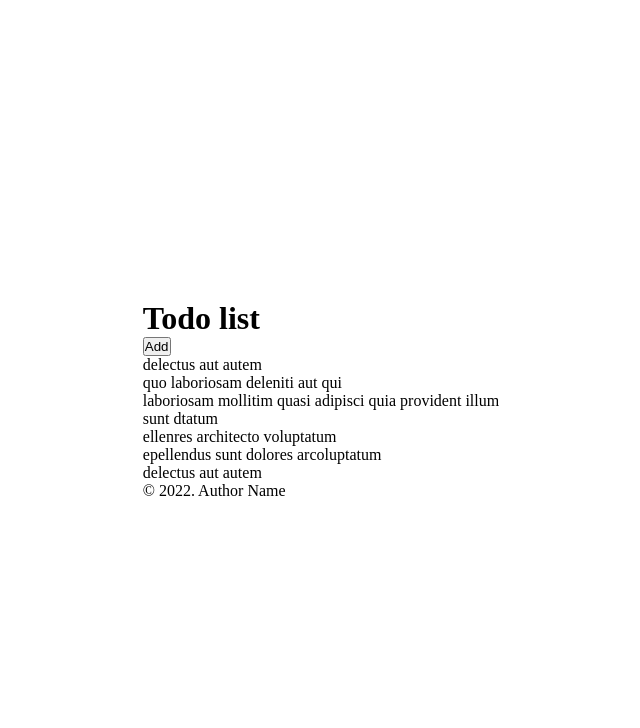
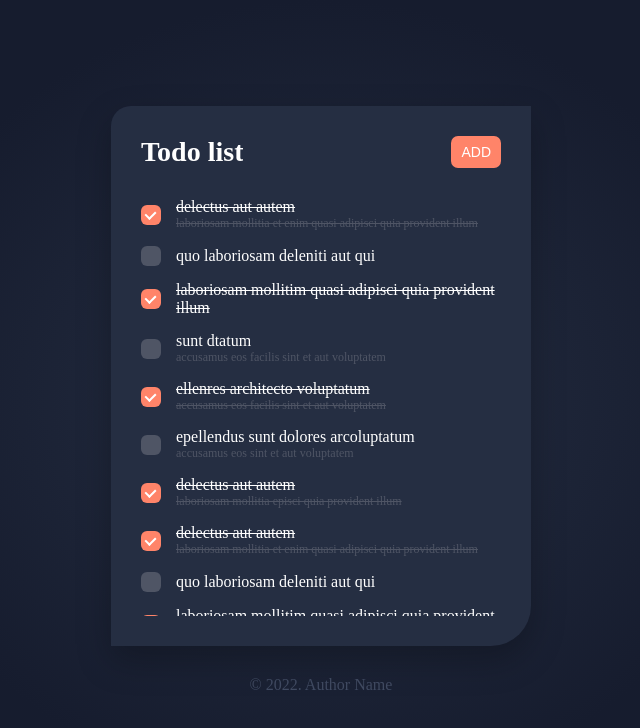
Before and after one commit to nikita-developer/profitsize, a Vue app: page / in a window 1280 px wide. Shown: the top 728 px of the page, without its empty margins (319-959 px from the left). Built offline with nearby package versions, Linux system fonts and the light colour scheme.

Commit message:
добавил логику чекбоксов и стили

```diff
--- a/src/App.vue
+++ b/src/App.vue
@@ -14,17 +14,25 @@
 </script>
 
 <style lang="scss">
-	* {
+* {
 		margin: 0;
 		padding: 0;
 		box-sizing: border-box;
 		list-style-type: none;
 	}
 
+	body {
+		font-family: 'Montserrat';
+		font-weight: 400;
+		font-size: 16px;
+		color: #000;
+	}
+
 	.page {
 		min-height: 100vh;
 		min-width: 100vw;
 		display: flex;
+		background: radial-gradient(35.13% 50% at 50% 50%, #252E42 0%, #161C2E 100%);
 
 		&__todo {
 			margin: auto;
--- a/src/components/Todo/Todo.vue
+++ b/src/components/Todo/Todo.vue
@@ -1,15 +1,21 @@
 <template>
     <div class="todo">
+        <div class="todo__wrap">
             <div class="todo__head">
                 <h1 class="todo__title">{{ name }}</h1>
                 <button class="todo__add">Add</button>
             </div>
             <div class="todo__body">
-            <TodoList
+                <ul class="todo-list">
+                    <TodoItem
                         v-for="item in list"
                         :key="item.id"
                         :item="item"
-            ></TodoList>
+                        @is_check="is_check"
+                        class="todo-list__item"
+                    ></TodoItem>
+                </ul>
+            </div>
         </div>
         <div class="todo__footer">
             <p class="todo__copy">© 2022. Author Name</p>
@@ -18,7 +24,7 @@
 </template>
 
 <script>
-import TodoList from "./TodoList.vue";
+    import TodoItem from "./TodoItem.vue";
     export default {
         data() {
             return {
@@ -26,46 +32,154 @@ import TodoList from "./TodoList.vue";
                 list: [
                     {
                         id: 1,
+                        isCheck: true,
                         title: "delectus aut autem",
                         description: "laboriosam mollitia et enim quasi adipisci quia provident illum",
                     },
                     {
                         id: 2,
+                        isCheck: false,
                         title: "quo laboriosam deleniti aut qui",
                         description: "",
                     },
                     {
                         id: 3,
+                        isCheck: true,
                         title: "laboriosam mollitim quasi adipisci quia provident illum",
                         description: "",
                     },
                     {
                         id: 4,
+                        isCheck: false,
                         title: " sunt dtatum",
                         description: "accusamus eos facilis sint et aut voluptatem",
                     },
                     {
                         id: 5,
+                        isCheck: true,
                         title: "ellenres architecto voluptatum",
                         description: "accusamus eos facilis sint et aut voluptatem",
                     },
                     {
                         id: 6,
+                        isCheck: false,
                         title: "epellendus sunt dolores arcoluptatum",
                         description: "accusamus eos sint et aut voluptatem",
                     },
                     {
                         id: 7,
+                        isCheck: true,
+                        title: "delectus aut autem",
+                        description: "laboriosam mollitia episci quia provident illum",
+                    },
+                    {
+                        id: 8,
+                        isCheck: true,
+                        title: "delectus aut autem",
+                        description: "laboriosam mollitia et enim quasi adipisci quia provident illum",
+                    },
+                    {
+                        id: 9,
+                        isCheck: false,
+                        title: "quo laboriosam deleniti aut qui",
+                        description: "",
+                    },
+                    {
+                        id: 10,
+                        isCheck: true,
+                        title: "laboriosam mollitim quasi adipisci quia provident illum",
+                        description: "",
+                    },
+                    {
+                        id: 11,
+                        isCheck: false,
+                        title: " sunt dtatum",
+                        description: "accusamus eos facilis sint et aut voluptatem",
+                    },
+                    {
+                        id: 12,
+                        isCheck: true,
+                        title: "ellenres architecto voluptatum",
+                        description: "accusamus eos facilis sint et aut voluptatem",
+                    },
+                    {
+                        id: 13,
+                        isCheck: false,
+                        title: "epellendus sunt dolores arcoluptatum",
+                        description: "accusamus eos sint et aut voluptatem",
+                    },
+                    {
+                        id: 14,
+                        isCheck: true,
                         title: "delectus aut autem",
                         description: "laboriosam mollitia episci quia provident illum",
                     },
                 ]
             }
         },
-        components: { TodoList }
+        components: { TodoItem },
+        methods: {
+            is_check(item) {
+                this.list.find(el => {
+                    if (el.id == item.id) el.isCheck = !el.isCheck
+                })
+            }
+        }
     }
 </script>
 
 <style lang="scss" scoped>
+.todo {
+        &__wrap {
+            position: relative;
+            width: 420px;
+            padding: 30px;
+            background: #252E42;
+            box-shadow: 0px 14px 34px rgba(0, 0, 0, 0.25);
+            border-radius: 20px 0px 40px;
+        }
 
+        &__head {
+            display: flex;
+            justify-content: space-between;
+            margin-bottom: 30px;
+        }
+
+        &__body {
+            overflow: auto;
+            height: 418px;
+        }
+
+        &__title {
+            font-size: 28px;
+            color: #fff;
+            font-weight: 700;
+            overflow: hidden;
+            text-overflow: ellipsis;
+            white-space: nowrap;
+        }
+
+        &__add {
+            padding: 5px 10px;
+            background-color: #FF8469;
+            border-radius: 7px;
+            font-weight: 500;
+            font-size: 14px;
+            text-transform: uppercase;
+            border: none;
+            cursor: pointer;
+            color: #fff;
+
+            &:hover {
+                background: #D95133;
+            }
+        }
+
+        &__copy {
+            margin-top: 30px;
+            color: #414B62;
+            font-weight: 500;
+            text-align: center;
+        }
+    }
 </style>
--- a/src/components/Todo/TodoItem.vue
+++ b/src/components/Todo/TodoItem.vue
@@ -1,13 +1,14 @@
 <template>
     <li class="todo-item">
-        <label class="todo-item__label">
-            <div class="todo-item__result">
-                <input type="checkbox" hidden>
-                <div class="todo-item__check"></div>
-            </div>
+        <label
+            @click="$emit('is_check', item)"
+            class="todo-item__label"
+            :class="{'active': item.isCheck}"
+        >
+            <div class="todo-item__check"></div>
             <div class="todo-item__content">
                 <p class="todo-item__title">{{ item.title }}</p>
-                <p class="todo-item__description">{{ item.decription }}</p>
+                <p class="todo-item__description">{{ item.description }}</p>
             </div>
         </label>
     </li>
@@ -19,11 +20,81 @@
             item: {
                 type: Object,
                 default: () => { },
-            }
+            },
         },
     }
 </script>
 
 <style lang="scss" scoped>
+.todo-item {
+        &__label {
+            display: flex;
+            align-items: center;
+            cursor: pointer;
 
+            &:hover {
+                .todo-item__check {
+                    background-color: rgba(255, 132, 105, 0.2);
+                }
+
+                .todo-item__title {
+                    color: #FF8469;
+                }
+            }
+
+            &.active {
+                .todo-item__check {
+                    background-color: #FF8469;
+                    &::before {
+                        display: block;
+                    }
+                }
+
+                .todo-item__title {
+                    text-decoration: line-through;
+                }
+
+                .todo-item__description {
+                    text-decoration: line-through;
+                }
+            }
+        }
+
+        &__check {
+            position: relative;
+            width: 20px;
+            height: 20px;
+            background-color: #4F5565;
+            border-radius: 6px;
+            margin-right: 15px;
+            flex-shrink: 0;
+
+            &::before {
+                display: none;
+                position: absolute;
+                top: 4px;
+                left: 6px;
+                content: '';
+                width: 5px;
+                height: 8px;
+                border-right: 2px solid #fff;
+                border-bottom: 2px solid #fff;
+                transform: rotate(45deg);
+            }
+        }
+
+        &__title {
+            font-weight: 500;
+            color: #fff;
+        }
+
+        &__description {
+            font-size: 12px;
+            color: #4F5565;
+        }
+
+        &:not(:last-child) {
+            margin-bottom: 15px;
+        }
+    }
 </style>
--- a/src/components/Todo/TodoList.vue
+++ /dev/null
@@ -1,25 +0,0 @@
-<template>
-    <ul class="todo-list">
-        <TodoItem
-            class="todo-list__item"
-            :item="item"
-        ></TodoItem>
-    </ul>
-</template>
-
-<script>
-import TodoItem from "./TodoItem.vue";
-    export default {
-        props: {
-            item: {
-                type: Object,
-                default: () => {},
-            }
-        },
-        components: { TodoItem }
-    }
-</script>
-
-<style lang="scss" scoped>
-
-</style>
```
Lines whose indentation alone changed are shown as unchanged.
